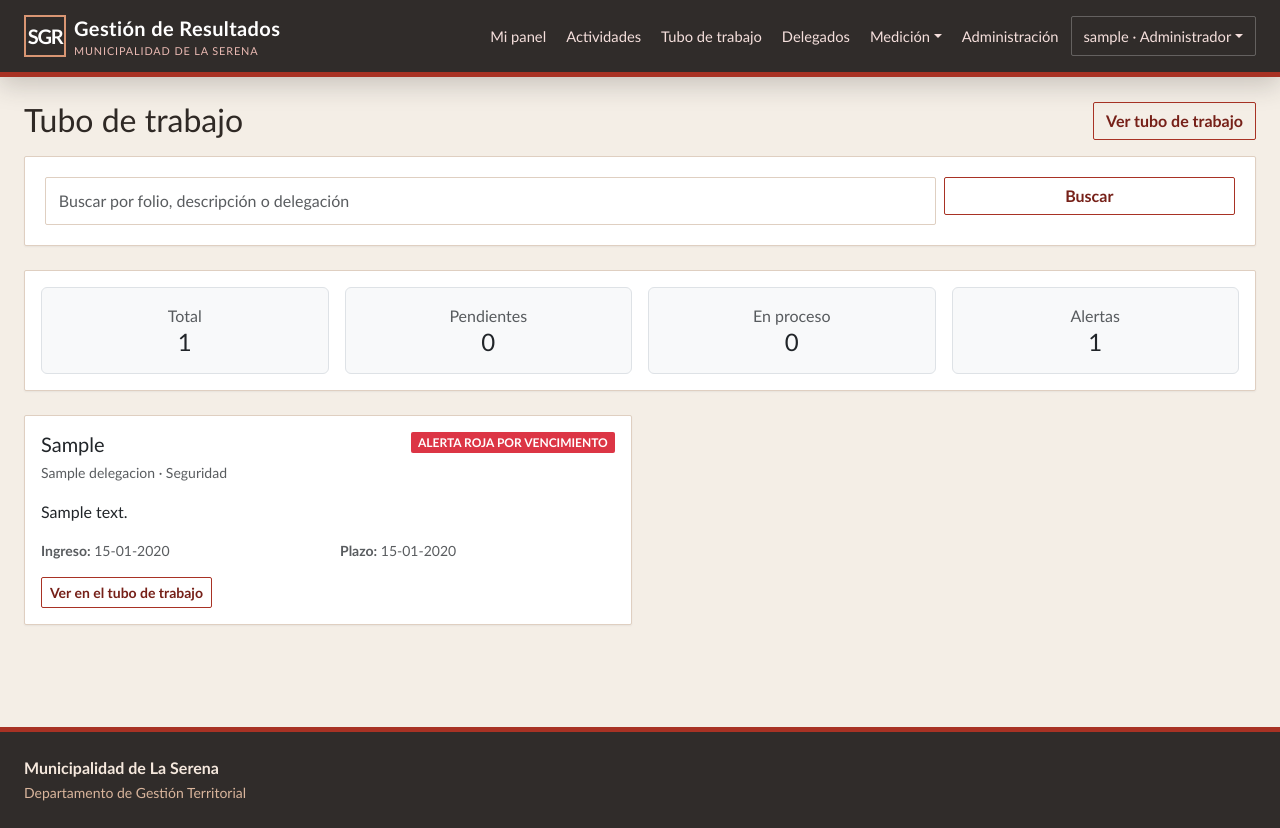
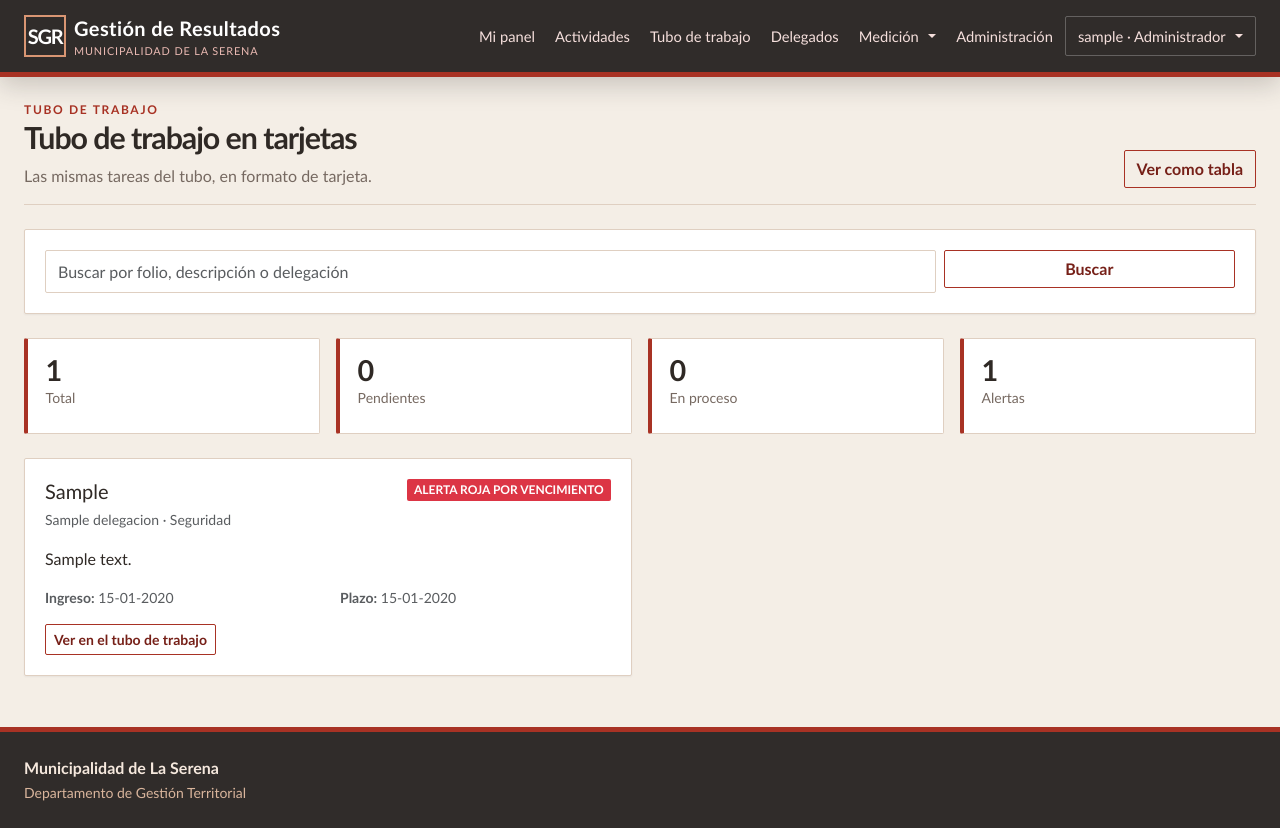
Before and after one commit to cesar260207/eva-backend-2, a Django app: page /solicitudes/ in a window 1280 px wide. Run offline with Django 5.2, Linux system fonts and the light colour scheme; a user stored in the database is signed in; data comes from the database, SQL or seed files in the repository; tables that the repository leaves empty hold one stand-in row (values such as "Sample post"); some libraries are stand-ins or nearby versions.

Commit message:
feat: diseño más ordenado con bordes rectos, encabezados uniformes y filtros en grilla
- sgr.css: radio único de 2px, espaciado común, botones del mismo alto, encabezado .page-header,
  filtros .filtros en grilla, grupos .acciones, reglas de impresión y ajustes para pantalla chica.
- 15 encabezados usan .page-header; sin estilos sueltos salvo el ancho calculado de las barras y el
  correo HTML.
- Tubo de trabajo: filtros con etiqueta en grilla, métricas 2 x 2 en celular y columna de acciones
  ordenada (observación, estados y luego Modificar y Eliminar).
- Actividades, solicitudes y la página de la delegación con el mismo formato de tarjetas y paneles.

Co-Authored-By: Claude Opus 5.5 <noreply@anthropic.com>

```diff
--- a/static/css/sgr.css
+++ b/static/css/sgr.css
@@ -9,6 +9,11 @@
     --ochre: #c48a2a;
     --line: #dfcfc1;
     --charcoal: #302c2a;
+    /* Un solo radio y un solo espaciado para todo el sistema: bordes rectos y bloques alineados. */
+    --radio: 2px;
+    --espacio: 1.25rem;
+    --alto-boton: 38px;
+    --alto-boton-sm: 31px;
 }
 
 body {
@@ -17,33 +22,66 @@ body {
     font-family: "Trebuchet MS", "Segoe UI", sans-serif;
 }
 
+/* Navegación y estructura */
 .sgr-nav { background: var(--charcoal) !important; min-height: 72px; box-shadow: 0 8px 24px rgba(48, 44, 42, .22); border-bottom: 5px solid var(--terracotta); }
 .navbar-brand { letter-spacing: .02em; }
 .navbar-brand small { display: block; color: #e9b9b2; font-size: .68rem; font-weight: 400; letter-spacing: .08em; text-transform: uppercase; }
 .nav-link { color: #f5dfdc !important; font-size: .92rem; }
 .nav-link:hover { color: #fff !important; }
 .brand-mark { display: grid; place-items: center; width: 42px; height: 42px; border: 2px solid #d99673; color: #fff; font-weight: 800; letter-spacing: -.06em; }
+.nav-usuario { border: 1px solid rgba(255,255,255,.25); padding-left: .75rem !important; padding-right: .75rem !important; }
 .app-shell { max-width: 1560px; margin: auto; min-height: calc(100vh - 150px); }
+.footer { background: var(--charcoal); color: #f5e8dd; padding: 1.5rem 0; border-top: 5px solid var(--terracotta); }
+.footer small { color: #d9b59c; }
 
+/* Encabezado de página: el mismo en todas las pantallas */
+.page-header { display: flex; justify-content: space-between; align-items: flex-end; flex-wrap: wrap; gap: 1rem; margin-bottom: 1.5rem; padding-bottom: 1rem; border-bottom: 1px solid var(--line); }
 .page-kicker { color: var(--terracotta); font-size: .75rem; font-weight: 800; letter-spacing: .14em; text-transform: uppercase; }
 .page-title { font-weight: 800; letter-spacing: -.035em; color: var(--ink); }
+.app-shell h1.page-title { font-size: 1.9rem; }
 .page-intro { max-width: 780px; color: var(--muted); }
-.panel, .card { background: var(--panel); border: 1px solid var(--line) !important; border-radius: 2px !important; box-shadow: 0 1px 2px rgba(32, 51, 64, .06) !important; }
+.section-label { font-size: .74rem; text-transform: uppercase; letter-spacing: .12em; color: var(--muted); font-weight: 800; }
+
+/* Bloques: paneles, tarjetas y métricas con el mismo borde, radio y relleno */
+.panel, .card { background: var(--panel); border: 1px solid var(--line) !important; border-radius: var(--radio) !important; box-shadow: 0 1px 2px rgba(32, 51, 64, .06) !important; }
+.panel { padding: var(--espacio); }
+.card-body { padding: var(--espacio); }
 .panel-info { border-left: 4px solid var(--ochre) !important; background: #fffaf2; }
-.panel { padding: 1.25rem; }
-.section-label { font-size: .74rem; text-transform: uppercase; letter-spacing: .12em; color: var(--muted); font-weight: 800; }
-.metric { border: 1px solid var(--line); border-left: 4px solid var(--terracotta); padding: 1rem 1.1rem; background: #fff; border-radius: 2px; }
-.metric strong { display: block; font-size: 1.8rem; line-height: 1; }
-.metric small { color: var(--muted); }
+.panel > .table-responsive:last-child, .panel > .table-responsive:last-child > .table { margin-bottom: 0; }
+.metric { height: 100%; min-height: 96px; border: 1px solid var(--line); border-left: 4px solid var(--terracotta); padding: 1rem 1.1rem; background: #fff; border-radius: var(--radio); }
+.metric strong { display: block; font-size: 1.8rem; line-height: 1.1; }
+.metric small { display: block; color: var(--muted); }
 .metric.coral { border-left-color: var(--clay); }
 .metric.amber { border-left-color: var(--ochre); }
 .metric.navy { border-left-color: var(--charcoal); }
-.progress { background: #f0e0dd; height: 9px; border-radius: 0; }
-.progress-bar { border-radius: 0; }
+.territory-card { border-top: 4px solid var(--clay) !important; }
+.territory-card h3 { font-size: 1.1rem; }
+.evidencia-item { border: 1px solid var(--line); border-left: 3px solid var(--line); padding: .6rem .75rem; margin-bottom: .6rem; }
+.evidencia-item:last-of-type { margin-bottom: 0; }
+
+/* Bordes rectos en todo el sistema */
+.btn, .form-control, .form-select, .badge, .alert, .dropdown-menu, .input-group-text, .page-link, .progress, .progress-bar, .rounded, .rounded-pill { border-radius: var(--radio) !important; }
+
+/* Botones del mismo alto, con el texto centrado */
+.btn { min-height: var(--alto-boton); display: inline-flex; align-items: center; justify-content: center; gap: .35rem; font-weight: 600; }
+.btn-sm { min-height: var(--alto-boton-sm); }
+.btn-link { font-weight: 400; }
 .btn-sgr { background: var(--terracotta); border-color: var(--terracotta); color: #fff; font-weight: 700; }
 .btn-sgr:hover { background: var(--terracotta-dark); border-color: var(--terracotta-dark); color: #fff; }
 .btn-outline-sgr { color: var(--terracotta-dark); border-color: var(--terracotta); font-weight: 700; }
 .btn-outline-sgr:hover { background: var(--terracotta); color: #fff; }
+.d-grid > .btn { justify-content: flex-start; }
+
+/* Acciones de una fila: botones en línea, del mismo alto, que bajan de línea si no caben */
+.acciones { display: flex; flex-wrap: wrap; align-items: center; gap: .4rem; }
+.acciones-tarea { display: grid; gap: .4rem; min-width: 220px; }
+
+/* Barra de filtros en grilla: cada control ocupa una columna y la grilla se ajusta al ancho */
+.filtros { display: grid; grid-template-columns: repeat(auto-fill, minmax(170px, 1fr)); gap: .5rem; align-items: end; }
+.filtros .filtro-texto { grid-column: span 2; }
+
+/* Insignias y tablas */
+.badge { font-weight: 600; padding: .4em .6em; }
 .badge-soft { background: #f3dfd3; color: var(--terracotta-dark); }
 .badge-danger-soft { background: #fbe6df; color: #a63a27; }
 .badge-warning-soft { background: #fff0cf; color: #8b5a04; }
@@ -51,7 +89,23 @@ body {
 .table { --bs-table-bg: transparent; }
 .table thead th { color: var(--muted); font-size: .72rem; text-transform: uppercase; letter-spacing: .08em; border-bottom: 2px solid var(--line); background: #faf6f1; white-space: nowrap; }
 .table tbody td { border-color: #f1e7e5; vertical-align: middle; }
-.hero-sgr { background: linear-gradient(115deg, #762018 0%, #a83224 58%, #c35b3e 150%); color: #fff; padding: 2.4rem; border-radius: 2px; overflow: hidden; position: relative; }
+.col-texto { min-width: 260px; }
+.col-fecha { white-space: nowrap; }
+
+/* Formularios y menús */
+.form-label { color: var(--ink); font-weight: 700; font-size: .85rem; }
+.form-control, .form-select { border-color: var(--line); padding: .55rem .75rem; }
+.form-control-sm, .form-select-sm { padding: .3rem .55rem; }
+.form-control:focus, .form-select:focus { border-color: var(--terracotta); box-shadow: 0 0 0 .2rem rgba(168,50,36,.14); }
+.dropdown-menu { border: 1px solid var(--line); box-shadow: 0 6px 16px rgba(48, 44, 42, .12); }
+.dropdown-item:active { background: var(--terracotta); }
+
+/* Barras de progreso */
+.progress { background: #f0e0dd; height: 9px; }
+.progress-lg { height: 20px; }
+
+/* Portada */
+.hero-sgr { background: linear-gradient(115deg, #762018 0%, #a83224 58%, #c35b3e 150%); color: #fff; padding: 2.4rem; border-radius: var(--radio); overflow: hidden; position: relative; }
 .hero-sgr:after { content: ""; position: absolute; width: 260px; height: 260px; border: 1px solid rgba(255,255,255,.2); border-radius: 50%; right: 8%; top: -80px; box-shadow: 0 0 0 24px rgba(255,255,255,.04), 0 0 0 48px rgba(255,255,255,.03); }
 .hero-sgr h1 { max-width: 720px; font-weight: 800; letter-spacing: -.04em; }
 .hero-sgr p { max-width: 700px; color: #f7dfdb; }
@@ -60,20 +114,26 @@ body {
 .workflow-step:nth-child(2) { border-color: #b94b32; } .workflow-step:nth-child(3) { border-color: var(--ochre); } .workflow-step:nth-child(4) { border-color: var(--clay); } .workflow-step:nth-child(5) { border-color: var(--charcoal); }
 .workflow-step strong { display: block; font-size: .8rem; text-transform: uppercase; letter-spacing: .06em; }
 .workflow-step span { display: block; color: var(--muted); font-size: .82rem; margin-top: .4rem; }
-.territory-card { border-top: 4px solid var(--clay) !important; }
-.territory-card h3 { font-size: 1.1rem; }
-.form-label { color: var(--ink); font-weight: 700; font-size: .85rem; }
-.form-control, .form-select { border-color: var(--line); padding: .7rem .8rem; }
-.form-control:focus, .form-select:focus { border-color: var(--terracotta); box-shadow: 0 0 0 .2rem rgba(168,50,36,.14); }
-/* Esquinas rectas en todo el sistema: botones, campos, insignias y menús. */
-.btn, .form-control, .form-select, .badge, .alert, .dropdown-menu, .input-group-text, .page-link { border-radius: 2px !important; }
-.badge { font-weight: 600; padding: .4em .6em; }
-.dropdown-menu { border: 1px solid var(--line); box-shadow: 0 6px 16px rgba(48, 44, 42, .12); }
-.dropdown-item:active { background: var(--terracotta); }
-.nav-usuario { border: 1px solid rgba(255,255,255,.25); padding-left: .75rem !important; padding-right: .75rem !important; }
-.evidencia-item { border: 1px solid var(--line); border-left: 3px solid var(--line); padding: .6rem .75rem; margin-bottom: .6rem; }
-.evidencia-item:last-of-type { margin-bottom: 0; }
-.app-shell h1.page-title { font-size: 1.9rem; }
-.footer { background: var(--charcoal); color: #f5e8dd; padding: 1.5rem 0; border-top: 5px solid var(--terracotta); }
-.footer small { color: #d9b59c; }
-@media (max-width: 768px) { .app-shell { padding-left: 1rem !important; padding-right: 1rem !important; } .hero-sgr { padding: 1.5rem; } .workflow { grid-template-columns: 1fr; } .workflow-step { border-left: 4px solid var(--terracotta); border-top: 0; } }
+
+/* Pantalla chica */
+@media (max-width: 768px) {
+    .app-shell { padding-left: 1rem !important; padding-right: 1rem !important; }
+    .app-shell h1.page-title { font-size: 1.5rem; }
+    .hero-sgr { padding: 1.5rem; }
+    .workflow { grid-template-columns: 1fr; }
+    .workflow-step { border-left: 4px solid var(--terracotta); border-top: 0; }
+    .page-header { align-items: stretch; }
+    .page-header > * { width: 100%; }
+    .page-header .acciones > .btn { flex: 1 1 auto; }
+    .filtros { grid-template-columns: 1fr 1fr; }
+    .filtros .filtro-texto { grid-column: 1 / -1; }
+    .metric strong { font-size: 1.5rem; }
+    .metric { min-height: 0; }
+    .acciones-tarea { min-width: 180px; }
+}
+
+/* Impresión de informes */
+@media print {
+    .sgr-nav, .footer, .no-print, .alert { display: none !important; }
+    .app-shell { padding: 0 !important; }
+}
--- a/templates/base.html
+++ b/templates/base.html
@@ -6,7 +6,7 @@
     <meta name="viewport" content="width=device-width, initial-scale=1.0">
     <title>{% block title %}SGR | Municipalidad de La Serena{% endblock %}</title>
     <link rel="stylesheet" href="{% static 'bootstrap/css/bootstrap.min.css' %}">
-    <link rel="stylesheet" href="{% static 'css/sgr.css' %}?v=eva3-20261027">
+    <link rel="stylesheet" href="{% static 'css/sgr.css' %}?v=eva3-20261031">
 </head>
 <body>
     <nav class="navbar navbar-expand-lg navbar-dark sticky-top sgr-nav">
@@ -74,8 +74,6 @@
                 <strong>Municipalidad de La Serena</strong><br>
                 <small>Departamento de Gestión Territorial</small>
             </div>
-            <div>
-            </div>
         </div>
     </footer>
 
--- a/templates/delegaciones_app/actividad_detalle.html
+++ b/templates/delegaciones_app/actividad_detalle.html
@@ -2,13 +2,13 @@
 {% block title %}{{ actividad.codigo_verificador }} | SGR{% endblock %}
 {% block content %}
 <a class="btn btn-sm btn-link px-0 mb-2" href="{{ url_lista }}">&larr; Volver a las actividades</a>
-<div class="d-flex justify-content-between align-items-end flex-wrap gap-3 mb-4">
+<div class="page-header">
     <div>
         <div class="page-kicker">Actividad</div>
         <h1 class="page-title">{{ actividad.codigo_verificador }}</h1>
         <p class="page-intro mb-0">{{ actividad.solicitud_problema }}</p>
     </div>
-    <div class="d-flex align-items-center gap-2">
+    <div class="acciones">
         <span class="badge badge-soft fs-6">{{ actividad.get_estado_display }}</span>
         {% if puede_modificar %}<a class="btn btn-outline-sgr" href="{% url 'actividad_editar' actividad.codigo_verificador %}">Modificar actividad</a>{% endif %}
         {% if puede_subir_evidencia %}<a class="btn btn-sgr" href="{% url 'evidencia_subir' actividad.codigo_verificador %}">Subir evidencia</a>{% endif %}
--- a/templates/delegaciones_app/crud/lista.html
+++ b/templates/delegaciones_app/crud/lista.html
@@ -1,7 +1,7 @@
 {% extends 'base.html' %}
 {% block title %}{{ config.titulo }} | SGR{% endblock %}
 {% block content %}
-<div class="d-flex justify-content-between align-items-end flex-wrap gap-3 mb-4">
+<div class="page-header">
     <div>
         <div class="page-kicker">Administración · <a href="{% url 'mantenedores' %}" class="text-reset">Mantenedores</a></div>
         <h1 class="page-title">{{ config.titulo }}</h1>
--- a/templates/delegaciones_app/crud/perfiles.html
+++ b/templates/delegaciones_app/crud/perfiles.html
@@ -1,7 +1,7 @@
 {% extends 'base.html' %}
 {% block title %}Perfiles y permisos | SGR{% endblock %}
 {% block content %}
-<div class="d-flex justify-content-between align-items-end flex-wrap gap-3 mb-4">
+<div class="page-header">
     <div>
         <div class="page-kicker">Administración · <a href="{% url 'mantenedores' %}" class="text-reset">Mantenedores</a></div>
         <h1 class="page-title">Perfiles y permisos</h1>
--- a/templates/delegaciones_app/delegados.html
+++ b/templates/delegaciones_app/delegados.html
@@ -1,7 +1,7 @@
 {% extends 'base.html' %}
 {% block title %}Delegados | SGR{% endblock %}
 {% block content %}
-<div class="d-flex justify-content-between align-items-end flex-wrap gap-3 mb-4">
+<div class="page-header">
     <div>
         <div class="page-kicker">Coordinación</div>
         <h1 class="page-title mb-2">Delegados y asignaciones</h1>
--- a/templates/delegaciones_app/solicitudes.html
+++ b/templates/delegaciones_app/solicitudes.html
@@ -1,54 +1,33 @@
 {% extends 'base.html' %}
 
-{% block title %}Tubo de trabajo | Municipalidad de La Serena{% endblock %}
+{% block title %}Tubo de trabajo en tarjetas | SGR{% endblock %}
 
 {% block content %}
-<div class="d-flex justify-content-between align-items-end flex-wrap gap-3 mb-3">
-    <h2 class="mb-0">Tubo de trabajo</h2>
-    <a class="btn btn-outline-sgr" href="{% url 'agenda' %}">Ver tubo de trabajo</a>
+<div class="page-header">
+    <div>
+        <div class="page-kicker">Tubo de trabajo</div>
+        <h1 class="page-title mb-2">Tubo de trabajo en tarjetas</h1>
+        <p class="page-intro mb-0">Las mismas tareas del tubo, en formato de tarjeta.</p>
+    </div>
+    <a class="btn btn-outline-sgr" href="{% url 'agenda' %}">Ver como tabla</a>
 </div>
 <div class="panel mb-4">
     <form class="row g-2" method="get">
-        <div class="col-md-9"><input class="form-control" name="q" value="{{ query }}" placeholder="Buscar por folio, descripción o delegación"></div>
+        <div class="col-md-9"><input class="form-control" name="q" aria-label="Buscar" value="{{ query }}" placeholder="Buscar por folio, descripción o delegación"></div>
         <div class="col-md-3"><button class="btn btn-outline-sgr w-100" type="submit">Buscar</button></div>
     </form>
 </div>
-<div class="card shadow-sm border-0 mb-4">
-    <div class="card-body">
-        <div class="row text-center g-3">
-            <div class="col-md-3">
-                <div class="border rounded p-3 bg-light">
-                    <div class="text-muted">Total</div>
-                    <h4 class="mb-0">{{ total }}</h4>
-                </div>
-            </div>
-            <div class="col-md-3">
-                <div class="border rounded p-3 bg-light">
-                    <div class="text-muted">Pendientes</div>
-                    <h4 class="mb-0">{{ pendientes }}</h4>
-                </div>
-            </div>
-            <div class="col-md-3">
-                <div class="border rounded p-3 bg-light">
-                    <div class="text-muted">En proceso</div>
-                    <h4 class="mb-0">{{ en_proceso }}</h4>
-                </div>
-            </div>
-            <div class="col-md-3">
-                <div class="border rounded p-3 bg-light">
-                    <div class="text-muted">Alertas</div>
-                    <h4 class="mb-0">{{ alertas }}</h4>
-                </div>
-            </div>
-        </div>
-    </div>
+<div class="row g-3 mb-4">
+    <div class="col-6 col-md-3"><div class="metric"><strong>{{ total }}</strong><small>Total</small></div></div>
+    <div class="col-6 col-md-3"><div class="metric"><strong>{{ pendientes }}</strong><small>Pendientes</small></div></div>
+    <div class="col-6 col-md-3"><div class="metric"><strong>{{ en_proceso }}</strong><small>En proceso</small></div></div>
+    <div class="col-6 col-md-3"><div class="metric"><strong>{{ alertas }}</strong><small>Alertas</small></div></div>
 </div>
 
 <div class="row g-3">
     {% for solicitud in solicitudes %}
     <div class="col-lg-6">
-        <div class="card h-100 shadow-sm border-0">
-            <div class="card-body">
+        <div class="panel h-100">
             <div class="d-flex justify-content-between align-items-start mb-3">
                 <div>
                     <h5 class="mb-1">{{ solicitud.folio }}</h5>
@@ -64,10 +43,9 @@
             <a class="btn btn-sm btn-outline-sgr" href="{% url 'agenda' %}?q={{ solicitud.folio }}">Ver en el tubo de trabajo</a>
         </div>
     </div>
-    </div>
     {% empty %}
     <div class="col-12">
-        <div class="alert alert-info">No hay solicitudes registradas.</div>
+        <div class="alert alert-info">No hay tareas en el tubo de trabajo.</div>
     </div>
     {% endfor %}
 </div>
--- a/templates/gestion_app/_panel_encabezado.html
+++ b/templates/gestion_app/_panel_encabezado.html
@@ -1,4 +1,4 @@
-<div class="d-flex justify-content-between align-items-end flex-wrap gap-3 mb-4">
+<div class="page-header">
     <div>
         <div class="page-kicker">Panel · Perfil {{ perfil }}</div>
         <h1 class="page-title mb-2">Hola, {{ funcionario.nombre|default:user.get_username }}</h1>
--- a/templates/gestion_app/alertas.html
+++ b/templates/gestion_app/alertas.html
@@ -3,7 +3,7 @@
 {% block title %}Alertas | Municipalidad de La Serena{% endblock %}
 
 {% block content %}
-<div class="d-flex justify-content-between align-items-end flex-wrap gap-3 mb-4">
+<div class="page-header">
     <div>
         <div class="page-kicker">Medición</div>
         <h1 class="page-title mb-2">Alertas</h1>
--- a/templates/gestion_app/dashboard.html
+++ b/templates/gestion_app/dashboard.html
@@ -4,7 +4,7 @@
 {% block title %}Control de Gestión | Municipalidad de La Serena{% endblock %}
 
 {% block content %}
-<div class="d-flex justify-content-between align-items-end flex-wrap gap-3 mb-4">
+<div class="page-header">
     <div>
         <div class="page-kicker">Medición</div>
         <h1 class="page-title mb-2">Medición y desempeño</h1>
@@ -45,7 +45,7 @@
                     <h5 class="mb-0">{{ delegacion.nombre }}</h5>
                     <span class="badge {% if delegacion.estado_class == 'success' %}badge-success-soft{% elif delegacion.estado_class == 'warning' %}badge-warning-soft{% elif delegacion.estado_class == 'danger' %}badge-danger-soft{% else %}bg-secondary{% endif %}">{{ delegacion.estado }}</span>
                 </div>
-                <div class="progress mb-3" style="height: 20px;">
+                <div class="progress progress-lg mb-3">
                     <div class="progress-bar bg-{{ delegacion.estado_class }}" role="progressbar" style="width: {{ delegacion.ancho|unlocalize }}%;" aria-valuenow="{{ delegacion.ancho|unlocalize }}" aria-valuemin="0" aria-valuemax="100">
                         {{ delegacion.cumplimiento }}%
                     </div>
--- a/templates/gestion_app/ficha.html
+++ b/templates/gestion_app/ficha.html
@@ -4,7 +4,7 @@
 {% block title %}Mi ficha | Municipalidad de La Serena{% endblock %}
 
 {% block content %}
-<div class="d-flex justify-content-between align-items-end flex-wrap gap-3 mb-4">
+<div class="page-header">
     <div>
         <div class="page-kicker">Mi cuenta</div>
         <h1 class="page-title mb-2">Mi ficha personal</h1>
--- a/templates/gestion_app/resumen.html
+++ b/templates/gestion_app/resumen.html
@@ -3,7 +3,7 @@
 {% block title %}Resumen Ejecutivo | Municipalidad de La Serena{% endblock %}
 
 {% block content %}
-<div class="d-flex justify-content-between align-items-end flex-wrap gap-3 mb-4">
+<div class="page-header">
     <div>
         <div class="page-kicker">Medición</div>
         <h1 class="page-title mb-2">Resumen ejecutivo</h1>
--- a/templates/gestion_app/semaforo.html
+++ b/templates/gestion_app/semaforo.html
@@ -3,7 +3,7 @@
 {% block title %}Semáforo de Metas | Municipalidad de La Serena{% endblock %}
 
 {% block content %}
-<div class="d-flex justify-content-between align-items-end flex-wrap gap-3 mb-3">
+<div class="page-header">
     <div>
         <h2 class="mb-2">Semáforo de desempeño territorial</h2>
         <p class="text-muted mb-0">{% if periodo %}Período {{ periodo.nombre }}: verde si alcanza lo esperado al día ({{ esperado }} %), ámbar desde el 60 % de lo esperado y rojo bajo eso.{% else %}Indicadores visuales de cumplimiento por delegación.{% endif %}</p>
```
Also changed, not shown: delegaciones_app/test_unit_compromisos.py (+7 -4 lines), templates/delegaciones_app/actividades.html (+13 -13 lines), templates/delegaciones_app/agenda.html (+35 -30 lines), templates/delegaciones_app/delegacion_detalle.html (+8 -9 lines), templates/gestion_app/informe.html (+2 -8 lines). Lines whose indentation alone changed are shown as unchanged.
